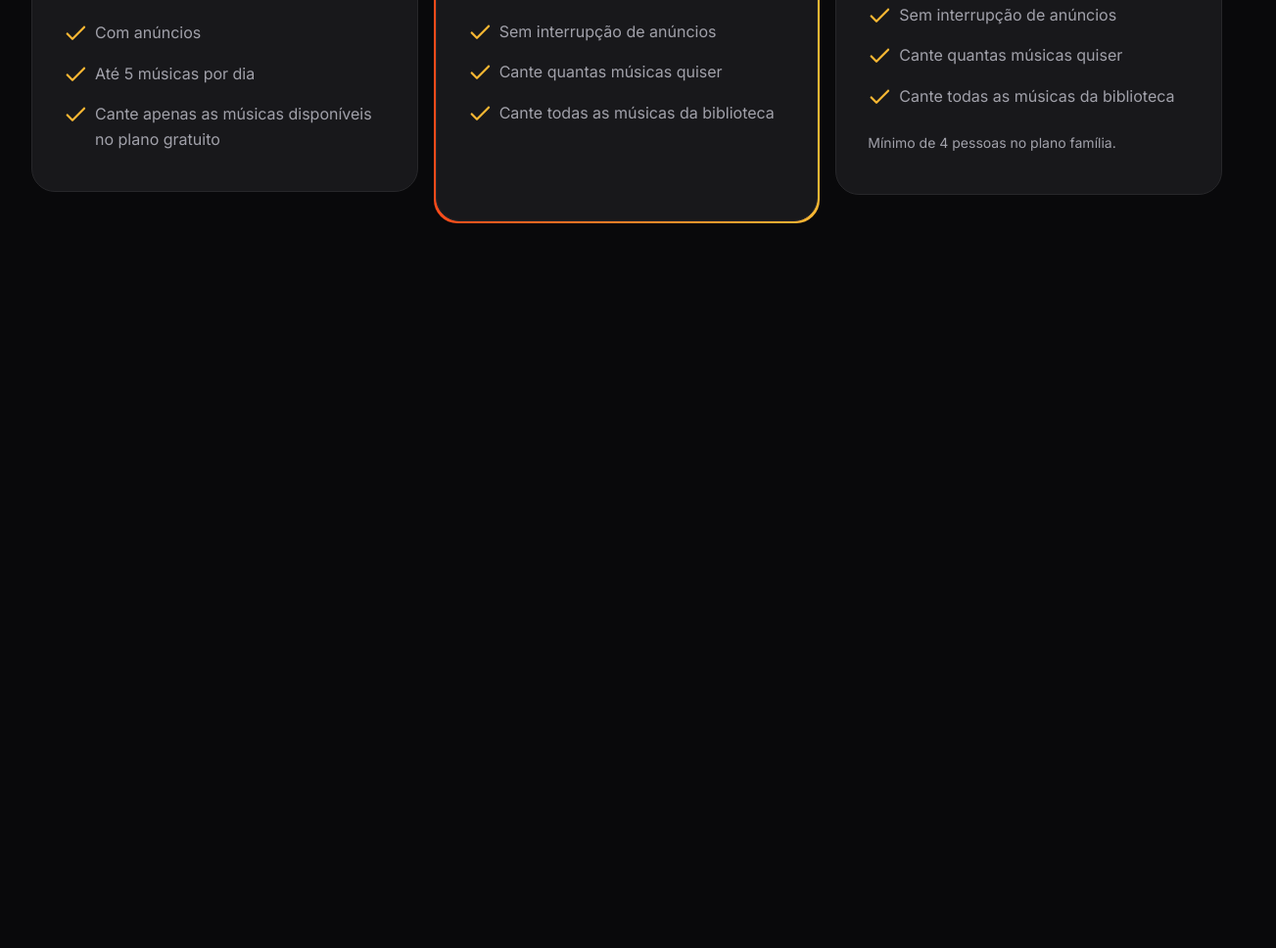
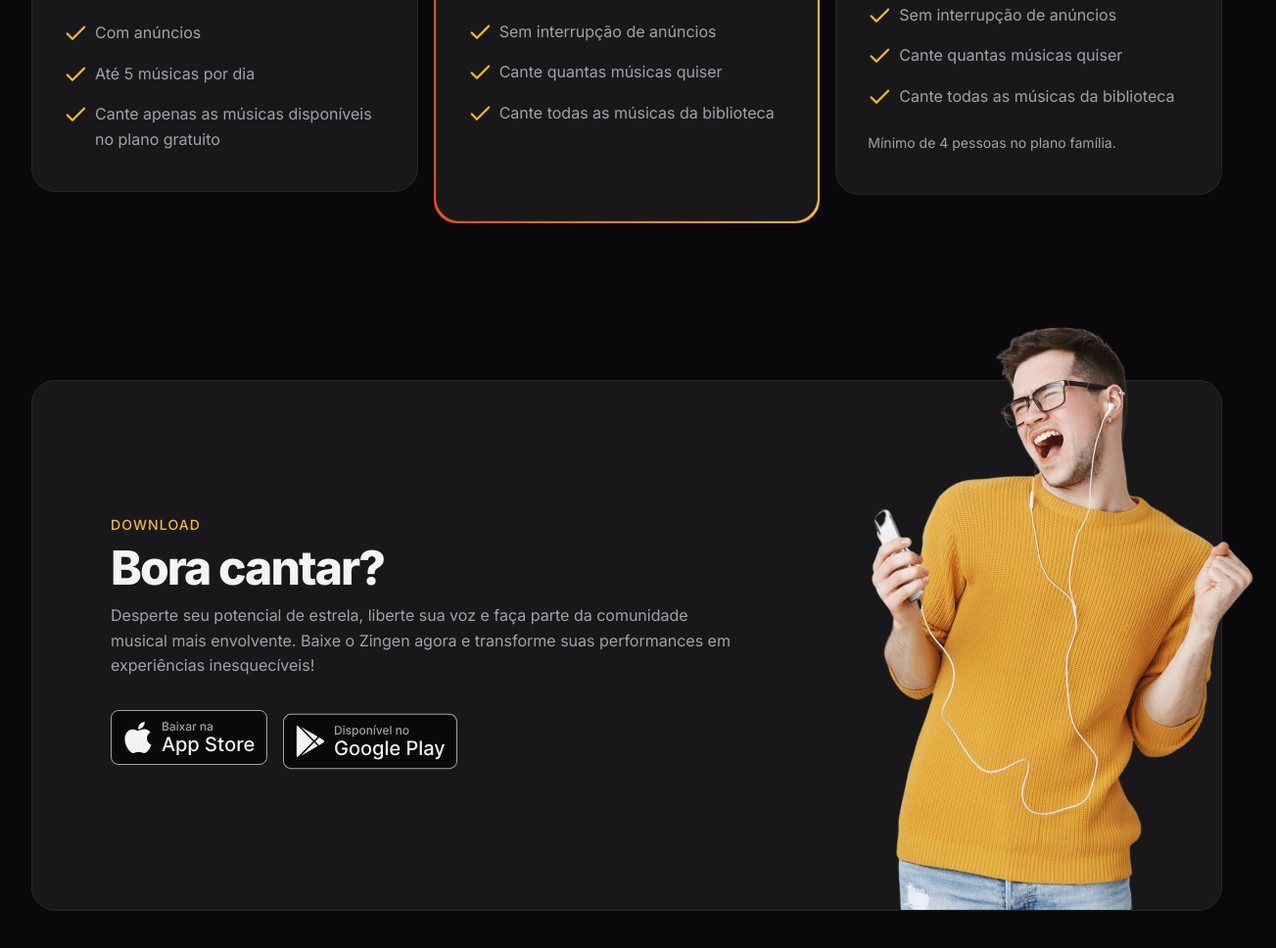
Before and after one commit to TiagoGoncalvesCesar/Projeto-Zingen, a plain HTML site: page index.html in a window 1280 px wide. Shown: the part 3248-4216 px from the top of the page at 98% size, 1303 px wide, since content can reach past the window. Before the commit the page ends 3556 px from the top, so only its background shows below. Drawn offline with Linux system fonts and the light colour scheme.

Commit message:
Section Download

```diff
--- a/index.html
+++ b/index.html
@@ -157,7 +157,7 @@
               <span>1 mês grátis</span>
               <h3>Premium</h3>
               <p>Ideal para quem já cansou de passar vergonha no Karaokê</p>
-              <zin-pricing>R$ 24,90<small>/mês</small></zin-pricing> <! -- tag criada -->
+              <zin-pricing>R$ 24,90 <small>/mês</small></zin-pricing> <! -- tag criada -->
               <a href="#" class="btn btn-md">Experimente de graça</a>
               <div class="separator"></div>
               <ul role="list" class="grid gap-1">
@@ -186,5 +186,31 @@
         </div>
       </div>
     </section>
+
+    <section id="download">
+      <div class="container py-xl">
+        <div class="card px-lg even-columns items-center">
+          <div>
+            <header>
+              <strong>Download</strong>
+              <h2>Bora cantar?</h2>
+            </header>
+              <p>Desperte seu potencial de estrela, liberte sua voz e faça parte da comunidade musical mais envolvente.
+                 Baixe o Zingen agora e transforme suas performances em experiências inesquecíveis!</p>
+
+                 <div class="buttons flex gap-1">
+                   <a href="#">
+                    <img src="assets/button-appstore.svg" alt="Baixar da App Store">
+                   </a>
+                   <img src="assets/button-playstore.svg" alt="Baixar da Play Store">
+                   <a href="#">
+
+                   </a>
+                 </div>
+          </div>
+          <img src="assets/rapaz-ouvindo-musica-com-fones-de-ouvido-e-cantando-no-aplicativo-de-karaoke-removebg 1.png" alt="">
+        </div>
+      </div>
+    </section>
   </body>
 </html>
--- /dev/null
+++ b/styles/download.css
@@ -0,0 +1,34 @@
+
+#download {
+    .card {
+        padding: 3rem 1.5rem 15rem;
+        position: relative;
+
+
+    & > img {
+        width: 14.5rem;
+        position: absolute;
+        bottom: 0;
+        right: -3.5rem;
+    }
+  }
+
+  .buttons {
+    flex-wrap: wrap;
+    margin-top: 2rem;
+  }
+
+  @media (width >= 80em) {
+    .card {
+        padding: 8.75rem 5rem;
+
+        & > div:nth-child(1) {
+            max-width: 40rem;
+        }
+
+        & > img {
+            width: 29.125rem;
+        }
+    }
+  }
+}
--- a/styles/global.css
+++ b/styles/global.css
@@ -48,6 +48,8 @@ html {
     font-size: var(--ff-base);
     line-height: 1.6;
     color: var(--text-color-primary);
+
+    overflow-x: hidden;
 }
 
 body {
--- a/styles/index.css
+++ b/styles/index.css
@@ -10,3 +10,4 @@
 @import url(cards.css);
 @import url(features.css) (width >= 80rem);
 @import url(pricing.css);
+@import url(download.css);
```
Also changed, not shown: assets/button-appstore.svg (added), assets/button-playstore.svg (added).
